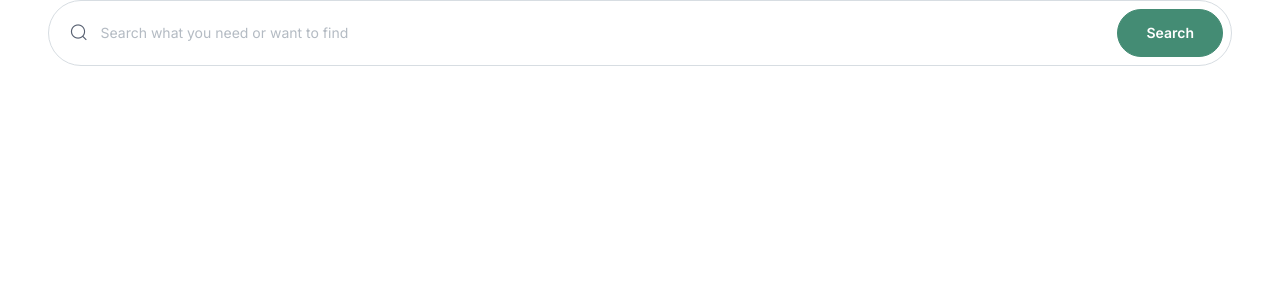
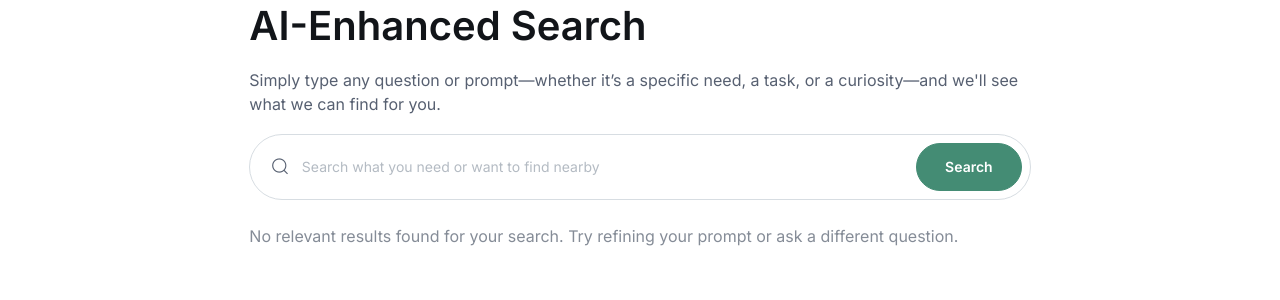
Before and after one commit to paulpladziewicz/react-cms, a React (Vite) app: page /search in a window 1280 px wide. Shown: the top 300 px of the page. Built offline with nearby package versions, Linux system fonts and the light colour scheme.

Commit message:
progress with search

```diff
--- a/src/routes/search/index.tsx
+++ b/src/routes/search/index.tsx
@@ -1,6 +1,6 @@
 import {createFileRoute} from '@tanstack/react-router';
 import {useMutation, useQueryClient} from '@tanstack/react-query';
-import {Container} from "react-bootstrap";
+import {Container, Row, Col} from "react-bootstrap";
 import {useEffect, useState} from "react";
 
 export const Route = createFileRoute('/search/')({
@@ -27,8 +27,7 @@ function useSearchCards() {
         },
     });
 
-    const getCachedResults = (prompt) =>
-        queryClient.getQueryData(['cards', {prompt}]);
+    const getCachedResults = (prompt) => queryClient.getQueryData(['cards', {prompt}]);
 
     return {mutation, getCachedResults};
 }
@@ -37,7 +36,8 @@ function RouteComponent() {
     const [prompt, setPrompt] = useState('');
     const [cards, setCards] = useState([]);
     const [cachedPrompt, setCachedPrompt] = useState('');
-    const {mutation, getCachedResults} = useSearchCards();
+    const [error, setError] = useState(''); // State to track error messages
+    const { mutation, getCachedResults } = useSearchCards();
 
     useEffect(() => {
         const cachedData = getCachedResults(cachedPrompt);
@@ -47,8 +47,14 @@ function RouteComponent() {
     }, [cachedPrompt, getCachedResults]);
 
     const handleSearch = () => {
+        if (!prompt.trim()) {
+            setError('Please enter a prompt.');
+            return;
+        }
+
+        setError(''); // Clear any previous error
         mutation.mutate(
-            {prompt},
+            { prompt },
             {
                 onSuccess: (data) => {
                     setCards(data);
@@ -61,6 +67,13 @@ function RouteComponent() {
 
     return (
         <Container>
+            <Row>
+                <Col lg={10} xl={8} className="mx-auto">
+                    <div>
+                        <h1>AI-Enhanced Search</h1>
+                        <p>Simply type any question or prompt—whether it’s a specific need, a task, or a curiosity—and we'll see what we can find for you.</p>
+                    </div>
+
                     <div className="input-group rounded-pill">
                         <span className="input-group-text">
                             <i className="ai-search"></i>
@@ -70,7 +83,7 @@ function RouteComponent() {
                             className="form-control"
                             value={prompt}
                             onChange={(e) => setPrompt(e.target.value)}
-                    placeholder="Search what you need or want to find"
+                            placeholder="Search what you need or want to find nearby"
                         />
                         <button
                             type="button"
@@ -82,14 +95,17 @@ function RouteComponent() {
                         </button>
                     </div>
 
-            {cards.length > 0 && (
+                    {error && <p className="text-danger mt-2">{error}</p>} {/* Error message */}
+
+                    {cards.length > 0 ? (
                         <div className="mt-4">
                             {cards.map((card) => (
                                 <a
                                     key={card.pathname}
                                     className="card mb-3"
                                     href={card.pathname}
-                            style={{cursor: 'pointer'}}
+                                    target="_blank"
+                                    style={{ cursor: 'pointer' }}
                                 >
                                     <div className="card-body">
                                         <p>{card.type}</p>
@@ -99,7 +115,17 @@ function RouteComponent() {
                                 </a>
                             ))}
                         </div>
+                    ) : (
+                        !error && (
+                            <div className="mt-4">
+                                <p className="text-muted">
+                                    No relevant results found for your search. Try refining your prompt or ask a different question.
+                                </p>
+                            </div>
+                        )
                     )}
+                </Col>
+            </Row>
         </Container>
     );
 }
```
Lines whose indentation alone changed are shown as unchanged.
